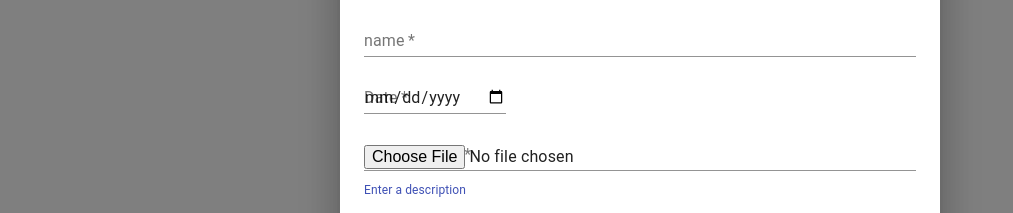
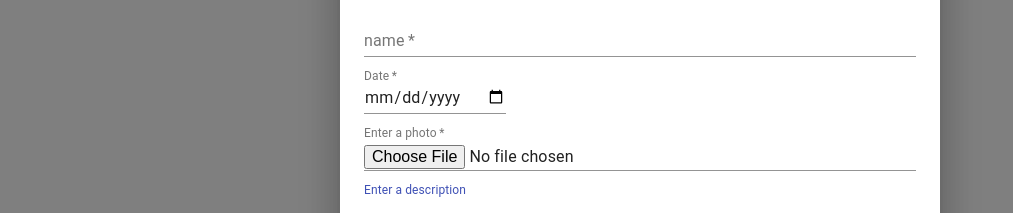
Before and after one commit to fadime-ozdemir/my-memories, a React (Create React App) app: page / in a window 1280 px wide. Both pictures are taken after a click on the button "ADD NEW MEMORY". Shown: the part 306-519 px from the top of the page, without its empty margins (0-1013 px from the left). Built offline with nearby package versions, Linux system fonts and the light colour scheme.

Commit message:
improved modal

```diff
--- a/src/components/MemoryModal.js
+++ b/src/components/MemoryModal.js
@@ -48,7 +48,9 @@ export default function MemoryModal() {
               id="date"
               label="Date"
               type="date"
-
+              InputLabelProps={{
+                shrink: true,
+              }}
             />
              <TextField
               required
@@ -59,6 +61,9 @@ export default function MemoryModal() {
               type="file"
               accept = "image/*"
               fullWidth
+              InputLabelProps={{
+                shrink: true,
+              }}
             />
                <TextField
               autoFocus
```
